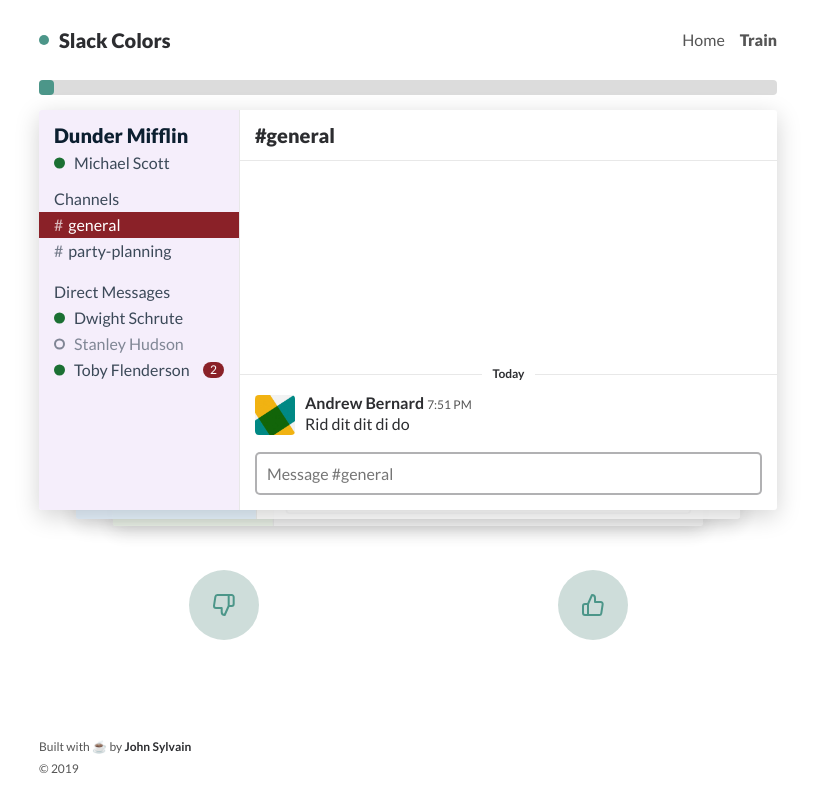
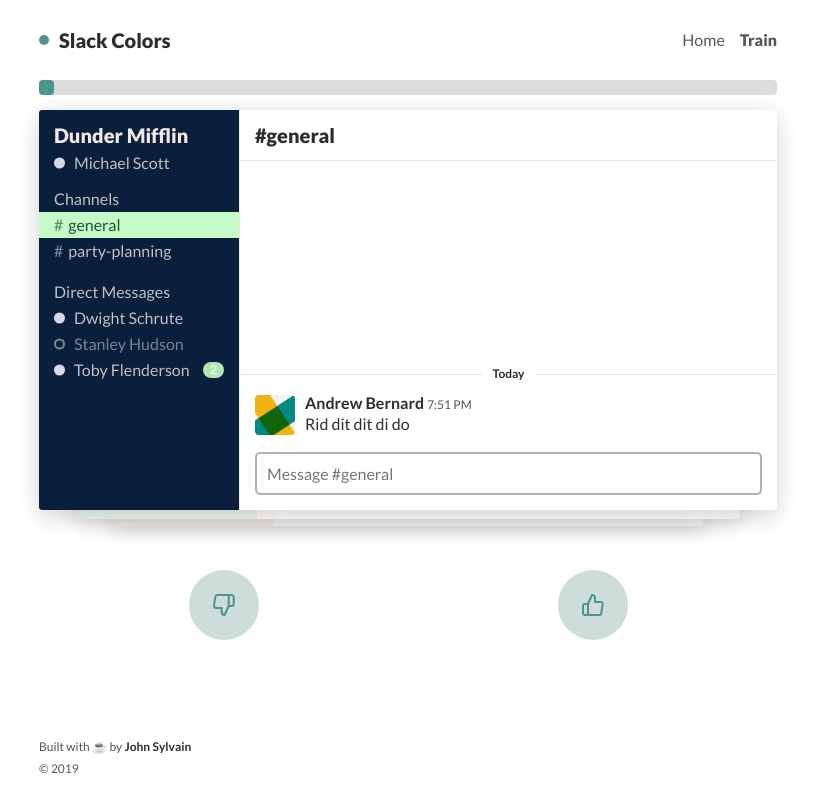
Before and after one commit to johnsylvain/slack-colors, a React (Vite) app: page /train in a window 1280 px wide. Shown: the whole page, without its empty margins (232-1047 px from the left). Built offline with nearby package versions, Linux system fonts and the light colour scheme; what brain.js would draw is missing.

Commit message:
clean up

```diff
--- a/src/common/helpers.ts
+++ b/src/common/helpers.ts
@@ -1,75 +1,54 @@
 const compose = (...fns: ((a: any) => any)[]) => (initialValue: any) =>
   fns.reduce((val, fn) => fn(val), initialValue);
 
-export const flatten = (array: any[]): any[] =>
+const flatten = (array: any[]): any[] =>
   array.reduce((acc: any[], cur: any[]) => [...acc, ...cur], []);
 
-function rgbToHex([r, g, b]: number[]): string {
+export const formatPalette = compose(
+  flatten,
+  arr => arr.map((num: number) => Math.abs(Math.round(num / 2.55) / 100))
+);
+
+export function formatRgba([r, g, b]: number[], opacity: number = 1): string {
+  return `rgba(${r}, ${g}, ${b}, ${opacity})`;
+}
+
+export function rgbToHex([r, g, b]: number[]): string {
   return '#' + ((1 << 24) + (r << 16) + (g << 8) + b).toString(16).slice(1);
 }
 
-function generateHsl(
-  lightness: number[] = [0, 1],
-  saturation: number = Math.random()
-): number[] {
-  const [lMin, lMax] = lightness;
-  // const [sMin, sMax] = saturation;
-
-  return [
-    Math.round(Math.random() * 360),
-    // Math.random() * (sMax - sMin) + sMin,
-    saturation,
-    Math.random() * (lMax - lMin) + lMin
-  ];
+function isLight(color: number[]): boolean {
+  const [r, g, b] = color;
+  const luma = 0.2126 * r + 0.7152 * g + 0.0722 * b;
+  return luma > 150;
 }
 
-export function formatHsl([h, s, l]: number[], opacity: number = 1): string {
-  return `hsla(${h}deg, ${s * 100}%, ${l * 100}%, ${opacity})`;
+export function darken(color: number[], amount: number = 10): number[] {
+  return color.map((c: number) => (c - amount < 0 ? 0 : c - amount));
 }
 
-function hslToRgb(hsl: number[]) {
-  const [h, s, l] = hsl;
-  const a = s * Math.min(l, 1 - l);
-  const f = (n, k = (n + h / 30) % 12) =>
-    l - a * Math.max(Math.min(k - 3, 9 - k, 1), -1);
-  return [f(0), f(8), f(4)].map((n: number) => Math.round(n * 2.55 * 100));
+export function generateColor(range: number[]): number[] {
+  const [min, max] = range;
+  return new Array(3)
+    .fill(null)
+    .map(() => Math.round(Math.random() * (max - min) + min));
 }
 
-function isLight(color: number[]): boolean {
-  const [h, s, l] = color;
-  return l > 0.6;
+export function createPalette(): number[][] {
+  const c1 = generateColor(
+    [[0, 70], [230, 255]][Math.floor(Math.random() * 2)]
+  );
+  const c2 = generateColor(isLight(c1) ? [70, 190] : [190, 255]);
+  const white = [255, 255, 255];
+  const palette = [
+    c1,
+    darken(c1),
+    c2,
+    isLight(c2) ? generateColor([1, 100]) : white,
+    darken(c1),
+    generateColor(isLight(c1) ? [30, 80] : [220, 240]),
+    generateColor(isLight(c1) ? [90, 140] : [210, 245]),
+    darken(c2, 20)
+  ];
+  return palette;
 }
-
-function darken(color: number[]): number[] {
-  const [h, s, l] = color;
-  return [h, s, l - 0.03];
-}
-
-export const hslToHex = compose(
-  hslToRgb,
-  rgbToHex
-);
-
-export function createPalette(): any {
-  const saturation = Math.random() * (0.94 - 0.39) + 0.39;
-  const white = [0, 1, 1];
-  const columnBG = generateHsl(
-    [[0.1, 0.25], [0.93, 0.98]][Math.floor(Math.random() * 2)],
-    saturation
-  );
-  const activeItem = generateHsl(
-    isLight(columnBG) ? [0.3, 0.45] : [0.79, 0.95],
-    saturation
-  );
-
-  return [
-    columnBG,
-    darken(columnBG),
-    activeItem,
-    isLight(activeItem) ? generateHsl([0, 0.2], saturation) : white,
-    darken(columnBG),
-    generateHsl(isLight(columnBG) ? [0.05, 0.18] : [0.89, 0.99], saturation),
-    generateHsl(isLight(columnBG) ? [0.25, 0.5] : [0.8, 0.9], saturation),
-    activeItem
-  ];
-}
--- a/src/common/neural-network.ts
+++ b/src/common/neural-network.ts
@@ -1,5 +1,5 @@
 import { NeuralNetwork } from 'brain.js';
-import { createPalette, flatten } from './helpers';
+import { createPalette, formatPalette } from './helpers';
 
 const net = new NeuralNetwork({
   activation: 'leaky-relu'
@@ -17,9 +17,7 @@
 
     predictions[i] = {
       theme: palette,
-      score: net.run(
-        flatten(palette.map((num: number[]) => [num[0] / 360, ...num.slice(1)]))
-      )[0]
+      score: net.run(formatPalette(palette))[0]
     };
   }
 
--- a/src/components/theme-preview-stack/theme-preview-stack.tsx
+++ b/src/components/theme-preview-stack/theme-preview-stack.tsx
@@ -7,7 +7,7 @@
 import { IContextState } from '../../interfaces';
 
 export class ThemePreviewStack extends React.Component<
-  { palettes: number[][] },
+  { palettes: number[][][] },
   {}
 > {
   render(): React.ReactNode {
--- a/src/components/theme-preview/theme-preview.styles.ts
+++ b/src/components/theme-preview/theme-preview.styles.ts
@@ -1,5 +1,5 @@
 import { css } from 'emotion';
-import { formatHsl } from '../../common/helpers';
+import { formatRgba } from '../../common/helpers';
 import { theme } from '../../theme';
 
 export default (palette: number[][]) => {
@@ -12,9 +12,9 @@
     textColor,
     activePresence,
     mentionBadge
-  ]: string[] = palette.map((color: number[]) => formatHsl(color));
-  const textColorLight: string = formatHsl(palette[5], 0.8);
-  const textColorLighter: string = formatHsl(palette[5], 0.5);
+  ]: string[] = palette.map((color: number[]) => formatRgba(color));
+  const textColorLight: string = formatRgba(palette[5], 0.8);
+  const textColorLighter: string = formatRgba(palette[5], 0.5);
 
   return {
     window: css({
@@ -257,7 +257,7 @@
     }),
 
     mentionBadge: css({
-      color: activeItemText,
+      color: 'white',
       backgroundColor: mentionBadge,
       fontSize: theme.fontSizes.sm,
       display: 'flex',
--- a/src/components/theme-preview/theme-preview.tsx
+++ b/src/components/theme-preview/theme-preview.tsx
@@ -4,7 +4,7 @@
 import stylesFn from './theme-preview.styles';
 // @ts-ignore
 import avatar from '../../assets/avatar.jpg';
-import { hslToHex } from '../../common/helpers';
+import { rgbToHex } from '../../common/helpers';
 
 type ThemePreviewProps = {
   palette: number[][];
@@ -92,7 +92,7 @@
                   </a>{' '}
                   settings.
                 </span>
-                <div>{this.props.palette.map(hslToHex).join(', ')}</div>
+                <div>{this.props.palette.map(rgbToHex).join(', ')}</div>
               </div>
             )}
             <div className={styles.dateDivider}>
--- a/src/context.tsx
+++ b/src/context.tsx
@@ -13,7 +13,7 @@
 
 export class Provider extends React.Component<ProviderProps, IContextState> {
   state: IContextState = {
-    maxVotingLimit: 45,
+    maxVotingLimit: 30,
     votingDisabled: false,
     palettes: initialPallets,
     trainingData: loadState('trainingData') || [],
--- a/src/interfaces.d.ts
+++ b/src/interfaces.d.ts
@@ -11,7 +11,7 @@
 export interface IContextState {
   maxVotingLimit: number;
   votingDisabled: boolean;
-  palettes: number[][];
+  palettes: number[][][];
   trainingData: any[];
   generatedThemes: any[];
   actions: {
--- a/src/pages/generate/index.tsx
+++ b/src/pages/generate/index.tsx
@@ -9,16 +9,17 @@
 import refresh from '../../assets/refresh.svg';
 import { theme } from '../../theme';
 import styles from './generate.styles';
-import { hslToHex } from '../../common/helpers';
 
 export class Generate extends React.Component<{}, {}> {
   static contextType = Context;
 
   componentDidMount(): void {
     if (!this.context.generatedThemes.length) {
-      train(this.context.trainingData).then(() => {
-        this.context.actions.generateThemes();
-      });
+      train(this.context.trainingData)
+        .then(() => {
+          this.context.actions.generateThemes();
+        })
+        .catch(err => console.log(err));
     }
   }
 
--- a/src/reducer.ts
+++ b/src/reducer.ts
@@ -1,5 +1,5 @@
 import { run } from './common/neural-network';
-import { createPalette, flatten } from './common/helpers';
+import { createPalette, formatPalette } from './common/helpers';
 import { IAction, IContextState } from './interfaces';
 
 const CYCLE_THEMES = 'CYCLE_THEMES';
@@ -10,9 +10,7 @@
 export function reducer(action: IAction, state: IContextState): any {
   switch (action.type) {
     case CYCLE_THEMES:
-      const palette = flatten(action.payload.palette).map(
-        (num: number, index: number) => (index % 3 === 0 ? num / 360 : num)
-      );
+      const palette = formatPalette(action.payload.palette);
 
       return {
         ...state,
```
